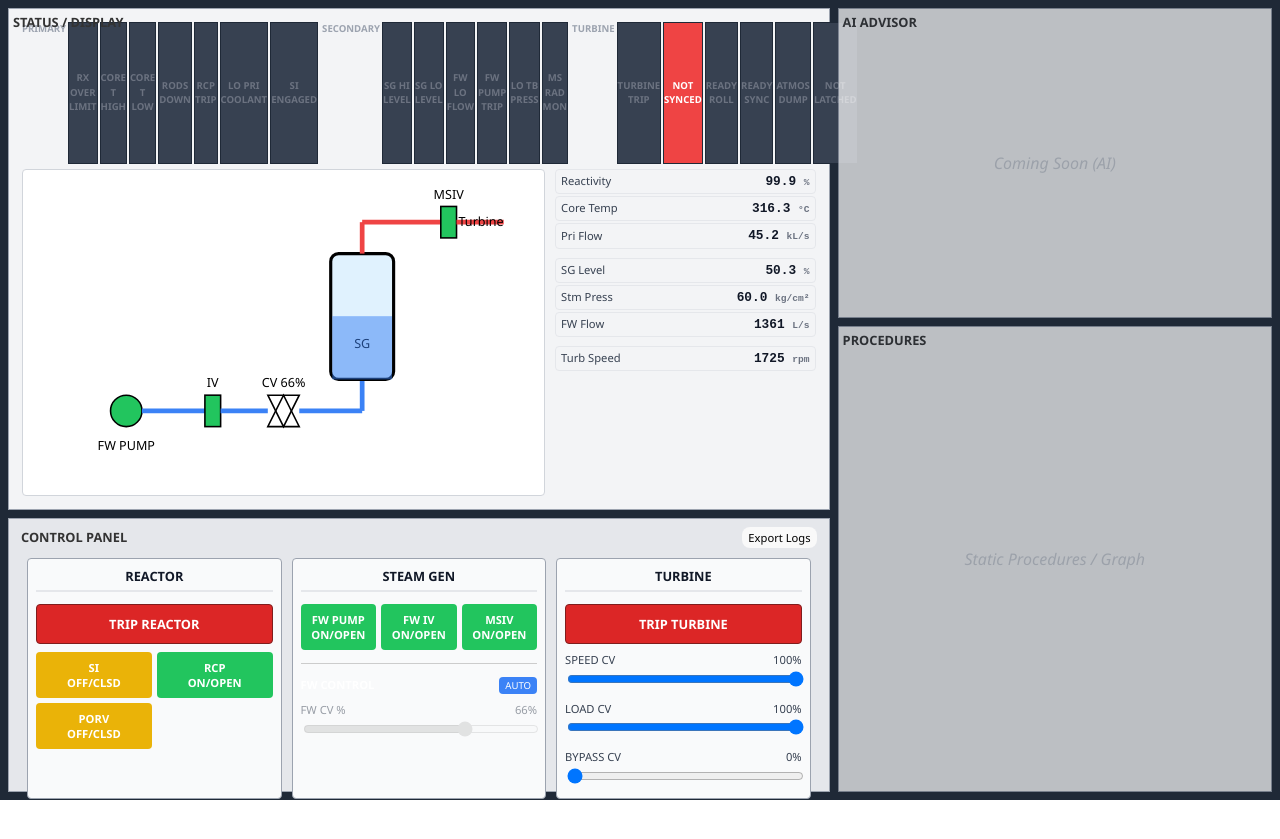
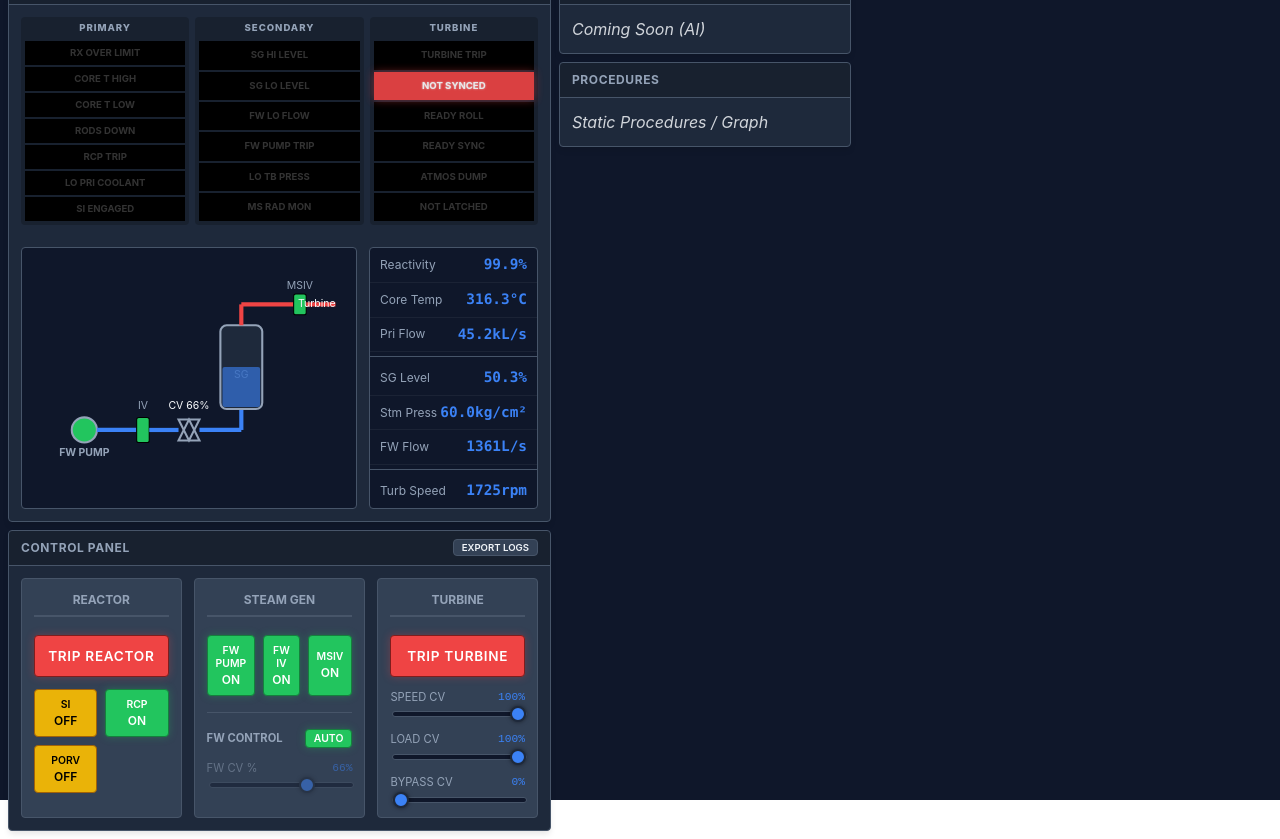
Before and after one commit to separk-1/BuildLink, a React (Vite) app: page / in a window 1280 px wide. Before the commit the page ends 809 px from the top, so only its background shows below. Built offline with nearby package versions, Linux system fonts and the light colour scheme.

Commit message:
Refactor: UI/UX Overhaul for Dark DCS Theme

```diff
--- a/src/App.css
+++ b/src/App.css
@@ -1,7 +1,24 @@
-/*
-   App.css - Basic Layout Styles
-   Using CSS Grid/Flexbox to achieve the 4-panel layout without external libraries.
-*/
+:root {
+  /* Palette */
+  --bg-app: #0f172a;       /* slate-900 */
+  --bg-panel: #1e293b;     /* slate-800 */
+  --bg-panel-light: #334155; /* slate-700 */
+  --bg-input: #0f172a;
+
+  --text-main: #f1f5f9;    /* slate-100 */
+  --text-muted: #94a3b8;   /* slate-400 */
+
+  --color-success: #22c55e;
+  --color-warning: #eab308;
+  --color-danger: #ef4444;
+  --color-info: #3b82f6;
+
+  --border-color: #475569; /* slate-600 */
+
+  /* Dimensions */
+  --panel-gap: 8px;
+  --radius: 4px;
+}
 
 * {
   box-sizing: border-box;
@@ -10,81 +27,251 @@
 body {
   margin: 0;
   padding: 0;
-  background-color: #1f2937; /* gray-800 */
-  color: #fff;
-  font-family: 'Segoe UI', Tahoma, Geneva, Verdana, sans-serif;
+  background-color: var(--bg-app);
+  color: var(--text-main);
+  font-family: 'Inter', system-ui, -apple-system, sans-serif;
   overflow: hidden;
+  height: 100vh;
+  width: 100vw;
 }
 
+/* Layout */
 .app-container {
   display: flex;
-  width: 100vw;
-  height: 100vh;
-  padding: 8px;
-  gap: 8px;
+  width: 100%;
+  height: 100%;
+  padding: var(--panel-gap);
+  gap: var(--panel-gap);
 }
 
-.col-sim {
+.col-sim, .col-support {
   display: flex;
   flex-direction: column;
-  width: 65%;
+  gap: var(--panel-gap);
   height: 100%;
-  gap: 8px;
+}
+.col-sim { flex: 65; }
+.col-support { flex: 35; }
+
+.panel-container {
+  background-color: var(--bg-panel);
+  border: 1px solid var(--border-color);
+  border-radius: var(--radius);
+  display: flex;
+  flex-direction: column;
+  position: relative;
+  overflow: hidden;
+  box-shadow: 0 4px 6px -1px rgba(0, 0, 0, 0.1);
 }
 
-.col-support {
+.status-panel { height: 65%; }
+.control-panel { height: 35%; }
+.advisor-panel { height: 40%; }
+.procedure-panel { height: 60%; }
+
+/* Typography */
+.panel-title {
+  font-size: 0.75rem;
+  text-transform: uppercase;
+  letter-spacing: 0.05em;
+  font-weight: 700;
+  color: var(--text-muted);
+  padding: 8px 12px;
+  border-bottom: 1px solid var(--border-color);
+  margin: 0;
+  background-color: rgba(0,0,0,0.2);
   display: flex;
-  flex-direction: column;
-  width: 35%;
-  height: 100%;
-  gap: 8px;
-}
-
-.panel-container {
-  border: 1px solid #9ca3af; /* gray-400 */
-  position: relative;
-  display: flex;
-  flex-direction: column;
-  padding: 8px;
-}
-
-.panel-title {
-  position: absolute;
-  top: 4px;
-  left: 4px;
-  font-size: 0.8rem;
-  font-weight: bold;
-  color: #333;
-  margin: 0;
-  z-index: 10;
+  justify-content: space-between;
+  align-items: center;
 }
 
 .panel-content {
   flex: 1;
+  padding: 12px;
+  display: flex;
+  overflow: hidden;
+}
+
+/* Components: Buttons */
+.dcs-btn {
+  border: 1px solid var(--border-color);
+  border-radius: var(--radius);
+  background-color: var(--bg-panel-light);
+  color: var(--text-main);
+  font-size: 0.75rem;
+  font-weight: 600;
+  cursor: pointer;
+  transition: all 0.15s ease;
+  padding: 8px;
+  text-align: center;
+  user-select: none;
+}
+.dcs-btn:hover:not(:disabled) {
+  filter: brightness(1.2);
+  border-color: var(--text-muted);
+}
+.dcs-btn:active:not(:disabled) {
+  transform: translateY(1px);
+}
+.dcs-btn.active-green {
+  background-color: var(--color-success);
+  color: #fff;
+  border-color: #15803d;
+  box-shadow: 0 0 8px rgba(34, 197, 94, 0.3);
+}
+.dcs-btn.active-red {
+  background-color: var(--color-danger);
+  color: #fff;
+  border-color: #b91c1c;
+  box-shadow: 0 0 8px rgba(239, 68, 68, 0.3);
+}
+.dcs-btn.active-yellow {
+  background-color: var(--color-warning);
+  color: #000;
+  border-color: #a16207;
+}
+
+/* Components: Sliders */
+.dcs-slider-container {
+  width: 100%;
+  display: flex;
+  flex-direction: column;
+  gap: 4px;
+}
+.dcs-slider-label {
+  display: flex;
+  justify-content: space-between;
+  font-size: 0.7rem;
+  color: var(--text-muted);
+}
+.dcs-slider {
+  -webkit-appearance: none;
+  width: 100%;
+  background: transparent;
+}
+.dcs-slider:focus { outline: none; }
+
+/* Track */
+.dcs-slider::-webkit-slider-runnable-track {
+  width: 100%;
+  height: 6px;
+  cursor: pointer;
+  background: var(--bg-input);
+  border-radius: 3px;
+  border: 1px solid var(--border-color);
+}
+/* Thumb */
+.dcs-slider::-webkit-slider-thumb {
+  height: 16px;
+  width: 16px;
+  border-radius: 50%;
+  background: var(--color-info);
+  cursor: pointer;
+  -webkit-appearance: none;
+  margin-top: -6px; /* center thumb */
+  border: 2px solid var(--bg-panel);
+  box-shadow: 0 0 4px rgba(0,0,0,0.5);
+}
+
+/* Components: Annunciators */
+.annunciator-grid {
+  display: grid;
+  grid-template-columns: 1fr 1fr 1fr;
+  gap: 6px;
+  width: 100%;
+  margin-bottom: 12px;
+}
+.annunciator-col {
+  display: flex;
+  flex-direction: column;
+  gap: 2px;
+  background-color: rgba(0,0,0,0.2);
+  padding: 4px;
+  border-radius: 4px;
+}
+.annunciator-header {
+  font-size: 0.6rem;
+  text-align: center;
+  color: var(--text-muted);
+  font-weight: 800;
+  margin-bottom: 4px;
+  letter-spacing: 0.1em;
+}
+.annunciator-tile {
+  flex: 1;
+  min-height: 24px;
   display: flex;
   align-items: center;
   justify-content: center;
+  font-size: 0.6rem;
+  font-weight: 700;
+  border: 1px solid #000;
+  background-color: #000; /* Off state */
+  color: #333;
+  text-align: center;
+  transition: all 0.2s;
+  box-shadow: inset 0 0 5px rgba(0,0,0,0.8);
+}
+.annunciator-tile.active {
+  background-color: var(--color-danger);
+  color: #fff;
+  border-color: #ef4444;
+  text-shadow: 0 0 2px rgba(255,255,255,0.8);
+  box-shadow: 0 0 10px rgba(239, 68, 68, 0.5);
+  animation: pulse-alarm 1s infinite alternate;
+}
+@keyframes pulse-alarm {
+  from { opacity: 1; }
+  to { opacity: 0.8; }
 }
 
-/* Specific Panel Styling */
-.status-panel {
-  height: 65%;
-  background-color: #f3f4f6; /* gray-100 */
+/* Components: Value Display */
+.value-row {
+  display: flex;
+  justify-content: space-between;
+  align-items: center;
+  padding: 6px 10px;
+  border-bottom: 1px solid rgba(255,255,255,0.05);
 }
+.value-row:last-child { border-bottom: none; }
+.value-label {
+  font-size: 0.75rem;
+  color: var(--text-muted);
+}
+.value-data {
+  font-family: 'Roboto Mono', 'Consolas', monospace;
+  font-weight: 700;
+  font-size: 0.9rem;
+  color: var(--color-info);
+}
+.value-data.unit {
+  font-size: 0.7rem;
+  color: var(--text-muted);
+  margin-left: 4px;
+}
+.value-row.alert {
+  background-color: rgba(239, 68, 68, 0.1);
+  border-left: 3px solid var(--color-danger);
+}
+.value-row.alert .value-data { color: var(--color-danger); }
 
-.control-panel {
-  height: 35%;
-  background-color: #e5e7eb; /* gray-200 */
+/* Control Columns */
+.control-col {
+  background-color: var(--bg-panel-light);
+  border: 1px solid var(--border-color);
+  border-radius: var(--radius);
+  padding: 12px;
+  display: flex;
+  flex-direction: column;
+  gap: 12px;
+  flex: 1;
 }
-
-.advisor-panel {
-  height: 40%;
-  background-color: #ffffff;
-  opacity: 0.7;
+.control-col-header {
+  text-align: center;
+  font-size: 0.75rem;
+  font-weight: 700;
+  color: var(--text-muted);
+  border-bottom: 2px solid var(--border-color);
+  padding-bottom: 6px;
+  margin-bottom: 6px;
 }
-
-.procedure-panel {
-  height: 60%;
-  background-color: #ffffff;
-  opacity: 0.7;
-}
--- a/src/components/ControlPanel.tsx
+++ b/src/components/ControlPanel.tsx
@@ -7,21 +7,22 @@ export const ControlPanel = () => {
 
   return (
     <>
-      <div style={{ display: 'flex', justifyContent: 'space-between', alignItems: 'center', padding: '0 4px' }}>
-        <h2 className="panel-title" style={{ position: 'relative', top: 0, left: 0 }}>CONTROL PANEL</h2>
+      <div className="panel-title">
+        <span>CONTROL PANEL</span>
         <button
+          className="dcs-btn"
           onClick={() => logger.exportLogs()}
-          style={{ fontSize: '0.7rem', padding: '2px 5px', cursor: 'pointer', zIndex: 20 }}
+          style={{ padding: '2px 8px', fontSize: '0.6rem' }}
         >
-          Export Logs
+          EXPORT LOGS
         </button>
       </div>
-      <div className="panel-content" style={{ flexDirection: 'row', gap: '10px', padding: '10px', alignItems: 'flex-start' }}>
+      <div className="panel-content" style={{ gap: '12px' }}>
 
         {/* Reactor Column */}
         <ControlColumn label="REACTOR">
             <TripButton label="TRIP REACTOR" onClick={s.toggleTripReactor} tripped={s.trip_reactor} />
-            <div style={{display: 'grid', gridTemplateColumns: '1fr 1fr', gap: '5px', width: '100%'}}>
+            <div style={{display: 'grid', gridTemplateColumns: '1fr 1fr', gap: '8px', width: '100%'}}>
                  <ToggleButton label="SI" active={s.activate_si} onClick={s.toggleSi} />
                  <ToggleButton label="RCP" active={s.rcp} onClick={s.toggleRcp} />
                  <ToggleButton label="PORV" active={s.porviv} onClick={s.togglePorv} />
@@ -30,19 +31,20 @@ export const ControlPanel = () => {
 
         {/* SG Column */}
         <ControlColumn label="STEAM GEN">
-            <div style={{display: 'flex', gap: '5px', width: '100%'}}>
+            <div style={{display: 'grid', gridTemplateColumns: '1fr 1fr 1fr', gap: '8px', width: '100%'}}>
                 <ToggleButton label="FW PUMP" active={s.fw_pump} onClick={s.toggleFwPump} />
                 <ToggleButton label="FW IV" active={s.fwiv} onClick={s.toggleFwiv} />
                 <ToggleButton label="MSIV" active={s.msiv} onClick={s.toggleMsiv} />
             </div>
 
-            <div style={{borderTop: '1px solid #ccc', margin: '5px 0', width: '100%'}}></div>
+            <div style={{ width: '100%', height: '1px', background: 'var(--border-color)', margin: '4px 0' }}></div>
 
             <div style={{display: 'flex', justifyContent: 'space-between', width: '100%', alignItems: 'center'}}>
-                <span style={{fontSize: '0.7rem', fontWeight: 'bold'}}>FW CONTROL</span>
+                <span style={{fontSize: '0.7rem', fontWeight: 'bold', color: 'var(--text-muted)'}}>FW CONTROL</span>
                 <button
+                    className={`dcs-btn ${s.fwcv_mode ? 'active-green' : ''}`}
                     onClick={s.toggleFwcvMode}
-                    style={{ fontSize: '0.6rem', padding: '2px 6px', backgroundColor: s.fwcv_mode ? '#3b82f6' : '#9ca3af', color: 'white', border: 'none', borderRadius: '4px', cursor: 'pointer'}}
+                    style={{ padding: '2px 8px', fontSize: '0.65rem' }}
                 >
                     {s.fwcv_mode ? 'AUTO' : 'MANUAL'}
                 </button>
@@ -67,11 +69,8 @@ export const ControlPanel = () => {
 };
 
 const ControlColumn = ({ label, children }: { label: string, children: React.ReactNode }) => (
-  <div style={{
-    display: 'flex', flexDirection: 'column', gap: '8px',
-    border: '1px solid #9ca3af', padding: '8px', borderRadius: '4px', flex: 1, height: '100%', backgroundColor: '#f9fafb'
-  }}>
-    <div style={{ fontSize: '0.8rem', fontWeight: 'bold', color: '#111827', borderBottom: '2px solid #e5e7eb', paddingBottom: '4px', marginBottom: '4px', textAlign: 'center' }}>
+  <div className="control-col">
+    <div className="control-col-header">
         {label}
     </div>
     {children}
@@ -81,26 +80,23 @@ const ControlColumn = ({ label, children }: { label: string, children: React.Rea
 const ToggleButton = ({ label, active, onClick }: { label: string, active: boolean, onClick: () => void }) => (
     <button
         onClick={onClick}
-        style={{
-            flex: 1, padding: '8px 2px',
-            backgroundColor: active ? '#22c55e' : '#eab308',
-            color: 'white', border: 'none', borderRadius: '4px', cursor: 'pointer', fontWeight: 'bold', fontSize: '0.7rem'
-        }}
+        className={`dcs-btn ${active ? 'active-green' : 'active-yellow'}`}
+        style={{ flex: 1, display: 'flex', flexDirection: 'column', alignItems: 'center', justifyContent: 'center' }}
     >
-        {label}<br/>
-        {active ? 'ON/OPEN' : 'OFF/CLSD'}
+        <span style={{ fontSize: '0.65rem', marginBottom: '2px' }}>{label}</span>
+        <span>{active ? 'ON' : 'OFF'}</span>
     </button>
 );
 
 const TripButton = ({ label, onClick, tripped }: { label: string, onClick: () => void, tripped: boolean }) => (
     <button
         onClick={onClick}
+        className={`dcs-btn active-red`}
         style={{
-            width: '100%', padding: '10px',
-            backgroundColor: '#dc2626',
-            color: 'white', border: tripped ? '3px solid black' : '1px solid #7f1d1d',
-            borderRadius: '4px', cursor: 'pointer', fontWeight: 'bold', fontSize: '0.8rem',
-            opacity: tripped ? 0.6 : 1
+            width: '100%', padding: '12px',
+            border: tripped ? '2px solid #000' : '1px solid #7f1d1d',
+            opacity: tripped ? 0.7 : 1,
+            fontSize: '0.85rem', letterSpacing: '0.05em'
         }}
     >
         {label}
@@ -108,10 +104,10 @@ const TripButton = ({ label, onClick, tripped }: { label: string, onClick: () =>
 );
 
 const Slider = ({ label, value, onChange, disabled = false }: { label: string, value: number, onChange: (val: number) => void, disabled?: boolean }) => (
-    <div style={{ width: '100%', opacity: disabled ? 0.5 : 1 }}>
-        <div style={{ display: 'flex', justifyContent: 'space-between', fontSize: '0.7rem', color: '#374151' }}>
+    <div className="dcs-slider-container" style={{ opacity: disabled ? 0.5 : 1 }}>
+        <div className="dcs-slider-label">
             <span>{label}</span>
-            <span>{(value * 100).toFixed(0)}%</span>
+            <span style={{ fontFamily: 'monospace', color: 'var(--color-info)' }}>{(value * 100).toFixed(0)}%</span>
         </div>
         <input
             type="range"
@@ -119,7 +115,7 @@ const Slider = ({ label, value, onChange, disabled = false }: { label: string, v
             value={value}
             onChange={(e) => onChange(parseFloat(e.target.value))}
             disabled={disabled}
-            style={{ width: '100%', cursor: disabled ? 'not-allowed' : 'pointer' }}
+            className="dcs-slider"
         />
     </div>
 );
--- a/src/components/StatusPanel.tsx
+++ b/src/components/StatusPanel.tsx
@@ -14,14 +14,17 @@ export const StatusPanel = () => {
 
   return (
     <>
-      <h2 className="panel-title">STATUS / DISPLAY</h2>
-      <div className="panel-content" style={{ flexDirection: 'column', width: '100%', padding: '5px', gap: '5px' }}>
+      <h2 className="panel-title">
+        <span>STATUS / DISPLAY</span>
+        <span style={{ fontSize: '0.6rem', opacity: 0.5 }}>LIVE</span>
+      </h2>
+      <div className="panel-content" style={{ flexDirection: 'column', gap: '10px' }}>
 
         {/* Annunciator Grid */}
-        <div style={{ display: 'grid', gridTemplateColumns: '1fr 1fr 1fr', gap: '4px', width: '100%', height: '30%' }}>
+        <div className="annunciator-grid">
             {/* Primary Column */}
-            <div className="alarm-col">
-                <div className="alarm-header">PRIMARY</div>
+            <div className="annunciator-col">
+                <div className="annunciator-header">PRIMARY</div>
                 <AlarmTile label="RX OVER LIMIT" active={state.rx_over_limit} />
                 <AlarmTile label="CORE T HIGH" active={state.core_temp_high} />
                 <AlarmTile label="CORE T LOW" active={state.core_temp_low} />
@@ -32,8 +35,8 @@ export const StatusPanel = () => {
             </div>
 
             {/* Secondary Column */}
-            <div className="alarm-col">
-                <div className="alarm-header">SECONDARY</div>
+            <div className="annunciator-col">
+                <div className="annunciator-header">SECONDARY</div>
                 <AlarmTile label="SG HI LEVEL" active={state.sg_high_level} />
                 <AlarmTile label="SG LO LEVEL" active={state.sg_low_level} />
                 <AlarmTile label="FW LO FLOW" active={state.fw_low_flow} />
@@ -43,8 +46,8 @@ export const StatusPanel = () => {
             </div>
 
             {/* Turbine Column */}
-            <div className="alarm-col">
-                <div className="alarm-header">TURBINE</div>
+            <div className="annunciator-col">
+                <div className="annunciator-header">TURBINE</div>
                 <AlarmTile label="TURBINE TRIP" active={state.turbine_trip} />
                 <AlarmTile label="NOT SYNCED" active={state.not_synced_to_grid} />
                 <AlarmTile label="READY ROLL" active={state.ready_to_roll} />
@@ -55,115 +58,112 @@ export const StatusPanel = () => {
         </div>
 
         {/* Main Display Area (Split Diagram & Gauges) */}
-        <div style={{ display: 'flex', flex: 1, width: '100%', gap: '10px', height: '65%' }}>
+        <div style={{ display: 'flex', flex: 1, width: '100%', gap: '12px', minHeight: 0 }}>
 
           {/* Left: Diagram (Simplified Canvas/SVG) */}
-          <div style={{ flex: 2, border: '1px solid #d1d5db', borderRadius: '4px', position: 'relative', background: 'white' }}>
+          <div style={{ flex: 2, border: '1px solid var(--border-color)', borderRadius: 'var(--radius)', position: 'relative', background: '#0f172a' }}>
             <Schematic state={state} />
           </div>
 
-          {/* Right: Key Values List - USING DISPLAY (NOISY) VALUES */}
-          <div style={{ flex: 1, display: 'flex', flexDirection: 'column', gap: '2px', overflowY: 'auto' }}>
+          {/* Right: Key Values List */}
+          <div style={{ flex: 1, display: 'flex', flexDirection: 'column', overflowY: 'auto', background: 'var(--bg-app)', border: '1px solid var(--border-color)', borderRadius: 'var(--radius)' }}>
             <ValueDisplay label="Reactivity" value={state.display_reactivity.toFixed(1)} unit="%" />
             <ValueDisplay label="Core Temp" value={state.display_core_t.toFixed(1)} unit="°C" alert={state.core_temp_high} />
             <ValueDisplay label="Pri Flow" value={(state.display_pri_flow/1000).toFixed(1)} unit="kL/s" />
-            <div style={{ height: '5px' }} />
+            <div style={{ height: '1px', background: 'var(--border-color)', margin: '4px 0' }} />
             <ValueDisplay label="SG Level" value={state.display_sg_level.toFixed(1)} unit="%"
               alert={state.sg_low_level || state.sg_high_level} />
             <ValueDisplay label="Stm Press" value={state.display_steam_press.toFixed(1)} unit="kg/cm²" />
             <ValueDisplay label="FW Flow" value={state.display_fw_flow.toFixed(0)} unit="L/s"
               alert={state.fw_low_flow} />
-            <div style={{ height: '5px' }} />
+            <div style={{ height: '1px', background: 'var(--border-color)', margin: '4px 0' }} />
             <ValueDisplay label="Turb Speed" value={state.turbine_rpm.toFixed(0)} unit="rpm" />
           </div>
 
         </div>
 
       </div>
-      <style>{`
-        .alarm-col { display: flex; flexDirection: column; gap: 2px; }
-        .alarm-header { font-size: 0.6rem; text-align: center; color: #9ca3af; font-weight: bold; }
-      `}</style>
     </>
   );
 };
 
 const AlarmTile = ({ label, active }: { label: string, active: boolean }) => (
-  <div style={{
-    flex: 1, display: 'flex', alignItems: 'center', justifyContent: 'center',
-    backgroundColor: active ? '#ef4444' : '#374151',
-    color: active ? 'white' : '#6b7280',
-    fontSize: '0.6rem', fontWeight: 'bold', border: '1px solid #1f2937',
-    animation: active ? 'pulse 1s infinite' : 'none',
-    textAlign: 'center', minHeight: '20px'
-  }}>
+  <div className={`annunciator-tile ${active ? 'active' : ''}`}>
     {label}
   </div>
 );
 
 const ValueDisplay = ({ label, value, unit, alert = false }: { label: string, value: string, unit: string, alert?: boolean }) => (
-  <div style={{
-    display: 'flex', justifyContent: 'space-between', padding: '2px 5px',
-    backgroundColor: alert ? '#fecaca' : '#f3f4f6',
-    border: alert ? '1px solid #ef4444' : '1px solid #e5e7eb',
-    borderRadius: '4px', alignItems: 'center'
-  }}>
-    <span style={{ fontSize: '0.7rem', color: '#374151' }}>{label}</span>
-    <span style={{ fontSize: '0.8rem', fontWeight: 'bold', fontFamily: 'monospace', color: alert ? '#dc2626' : '#111827' }}>
-      {value} <span style={{ fontSize: '0.6rem', color: '#6b7280' }}>{unit}</span>
+  <div className={`value-row ${alert ? 'alert' : ''}`}>
+    <span className="value-label">{label}</span>
+    <span className="value-data">
+      {value}<span className="unit">{unit}</span>
     </span>
   </div>
 );
 
 // Simplified SVG Schematic
 const Schematic = ({ state }: { state: any }) => {
-  // Use display values for visuals too for consistency
-  const fwColor = state.display_fw_flow > 100 ? '#3b82f6' : '#d1d5db'; // Blue if flowing
-  const steamColor = state.msiv && state.display_steam_press > 10 ? '#ef4444' : '#d1d5db'; // Red if hot steam flowing
+  // Colors from CSS vars (hardcoded here for SVG compatibility, or use 'currentColor' tricks, but hex is safer for lines)
+  // Normal Blue: #3b82f6, Danger Red: #ef4444, Muted: #475569
+  const colorFlow = '#3b82f6';
+  const colorSteam = '#ef4444';
+  const colorMuted = '#334155';
+  const colorOn = '#22c55e';
+  const colorOff = '#eab308'; // Amber for closed/off if abnormal, or just grey. Let's use amber for closed valves.
+
+  const fwColor = state.display_fw_flow > 100 ? colorFlow : colorMuted;
+  const steamColor = state.msiv && state.display_steam_press > 10 ? colorSteam : colorMuted;
 
   return (
-    <svg width="100%" height="100%" viewBox="0 0 300 200" style={{ padding: '5px' }}>
+    <svg width="100%" height="100%" viewBox="0 0 300 200" style={{ padding: '10px' }}>
+      <defs>
+        <marker id="arrow" markerWidth="6" markerHeight="6" refX="0" refY="3" orient="auto" markerUnits="strokeWidth">
+          <path d="M0,0 L0,6 L6,3 z" fill={colorFlow} />
+        </marker>
+      </defs>
+
       {/* FW Pump */}
-      <circle cx="50" cy="150" r="10" stroke="black" fill={state.fw_pump ? '#22c55e' : '#d1d5db'} />
-      <text x="50" y="175" textAnchor="middle" fontSize="8">FW PUMP</text>
+      <circle cx="50" cy="150" r="12" stroke="#94a3b8" strokeWidth="2" fill={state.fw_pump ? colorOn : colorMuted} />
+      <text x="50" y="175" textAnchor="middle" fontSize="10" fill="#94a3b8" fontWeight="bold">FW PUMP</text>
 
       {/* FW Line */}
-      <line x1="60" y1="150" x2="100" y2="150" stroke={fwColor} strokeWidth="3" />
+      <line x1="62" y1="150" x2="100" y2="150" stroke={fwColor} strokeWidth="4" />
 
       {/* FW IV */}
-      <rect x="100" y="140" width="10" height="20" fill={state.fwiv ? '#22c55e' : '#eab308'} stroke="black" />
-      <text x="105" y="135" textAnchor="middle" fontSize="8">IV</text>
+      <rect x="100" y="138" width="12" height="24" rx="2" fill={state.fwiv ? colorOn : colorOff} stroke="#000" />
+      <text x="106" y="130" textAnchor="middle" fontSize="10" fill="#94a3b8">IV</text>
 
       {/* Line to CV */}
-      <line x1="110" y1="150" x2="140" y2="150" stroke={fwColor} strokeWidth="3" />
+      <line x1="112" y1="150" x2="140" y2="150" stroke={fwColor} strokeWidth="4" />
 
       {/* FW CV */}
-      <path d="M 140 140 L 150 160 L 160 140 Z" fill="none" stroke="black" />
-      <path d="M 140 160 L 150 140 L 160 160 Z" fill="none" stroke="black" />
-      <text x="150" y="135" textAnchor="middle" fontSize="8">CV {(state.fwcv_degree*100).toFixed(0)}%</text>
+      <path d="M 140 140 L 150 160 L 160 140 Z" fill="none" stroke="#94a3b8" strokeWidth="2" />
+      <path d="M 140 160 L 150 140 L 160 160 Z" fill="none" stroke="#94a3b8" strokeWidth="2" />
+      <text x="150" y="130" textAnchor="middle" fontSize="10" fill="#f8fafc">CV {(state.fwcv_degree*100).toFixed(0)}%</text>
 
       {/* Line to SG */}
-      <line x1="160" y1="150" x2="200" y2="150" stroke={fwColor} strokeWidth="3" />
-      <line x1="200" y1="150" x2="200" y2="100" stroke={fwColor} strokeWidth="3" />
+      <line x1="160" y1="150" x2="200" y2="150" stroke={fwColor} strokeWidth="4" />
+      <line x1="200" y1="150" x2="200" y2="100" stroke={fwColor} strokeWidth="4" />
 
       {/* Steam Generator */}
-      <rect x="180" y="50" width="40" height="80" rx="5" fill="#e0f2fe" stroke="black" strokeWidth="2" />
-      <text x="200" y="110" textAnchor="middle" fontSize="8">SG</text>
+      <rect x="180" y="50" width="40" height="80" rx="6" fill="#1e293b" stroke="#94a3b8" strokeWidth="2" />
+      <text x="200" y="100" textAnchor="middle" fontSize="10" fill="#94a3b8" opacity="0.5">SG</text>
 
-      {/* Water Level Visualization - Use Display Level */}
-      <rect x="181" y={130 - (state.display_sg_level * 0.8)} width="38" height={state.display_sg_level * 0.8} fill="#3b82f6" opacity="0.5" />
+      {/* Water Level Visualization */}
+      <rect x="182" y={128 - (state.display_sg_level * 0.76)} width="36" height={state.display_sg_level * 0.76} fill={colorFlow} opacity="0.6" rx="2" />
 
       {/* Steam Line */}
-      <line x1="200" y1="50" x2="200" y2="30" stroke={steamColor} strokeWidth="3" />
-      <line x1="200" y1="30" x2="250" y2="30" stroke={steamColor} strokeWidth="3" />
+      <line x1="200" y1="50" x2="200" y2="30" stroke={steamColor} strokeWidth="4" />
+      <line x1="200" y1="30" x2="250" y2="30" stroke={steamColor} strokeWidth="4" />
 
       {/* MSIV */}
-      <rect x="250" y="20" width="10" height="20" fill={state.msiv ? '#22c55e' : '#eab308'} stroke="black" />
-      <text x="255" y="15" textAnchor="middle" fontSize="8">MSIV</text>
+      <rect x="250" y="20" width="12" height="20" rx="2" fill={state.msiv ? colorOn : colorOff} stroke="#000" />
+      <text x="256" y="15" textAnchor="middle" fontSize="10" fill="#94a3b8">MSIV</text>
 
       {/* To Turbine */}
-      <line x1="260" y1="30" x2="290" y2="30" stroke={steamColor} strokeWidth="3" />
-      <text x="290" y="30" textAnchor="end" fontSize="8" alignmentBaseline="middle">Turbine</text>
+      <line x1="262" y1="30" x2="290" y2="30" stroke={steamColor} strokeWidth="4" />
+      <text x="290" y="30" textAnchor="end" fontSize="10" fill="#f8fafc" alignmentBaseline="middle">Turbine</text>
 
     </svg>
   );
```
